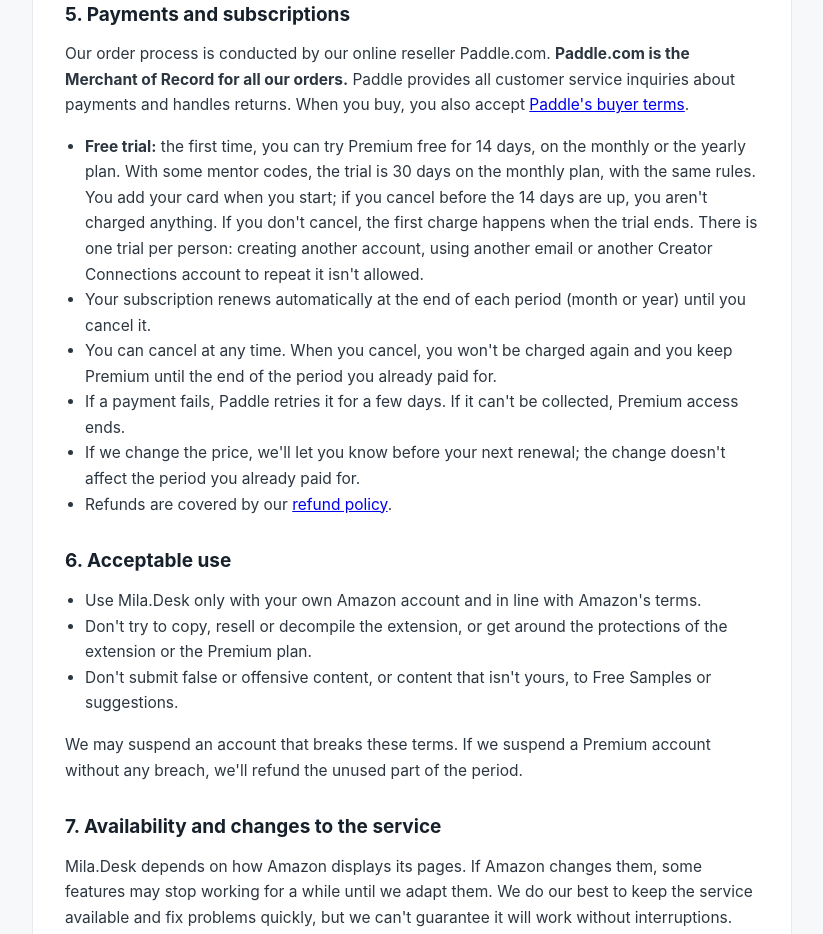
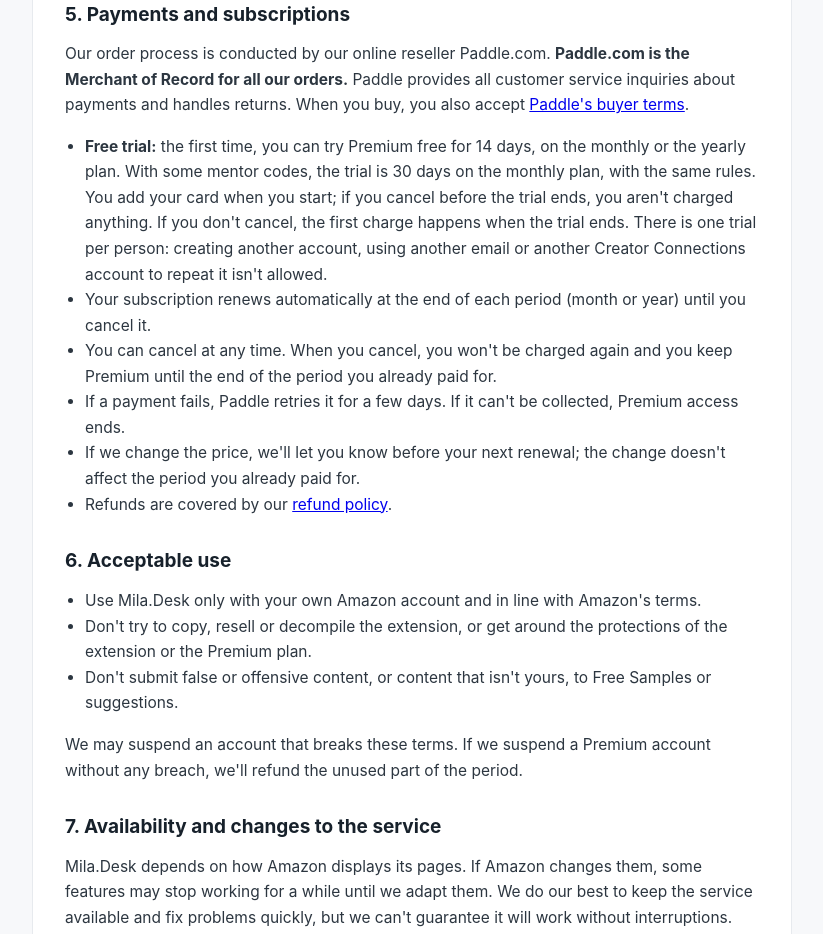
Before and after one commit to milanesproductions-lgtm/mila-desk-pages, a plain HTML site: page en/terminos.html in a window 1280 px wide. Shown: the part 1297-2231 px from the top of the page, without its empty margins (228-1051 px from the left). Drawn offline with Linux system fonts and the light colour scheme.

Commit message:
Términos: cancelar antes de que termine la prueba

```diff
--- a/en/terminos.html
+++ b/en/terminos.html
@@ -59,7 +59,7 @@
   <h2>5. Payments and subscriptions</h2>
   <p>Our order process is conducted by our online reseller Paddle.com. <strong>Paddle.com is the Merchant of Record for all our orders.</strong> Paddle provides all customer service inquiries about payments and handles returns. When you buy, you also accept <a href="https://www.paddle.com/legal/checkout-buyer-terms">Paddle's buyer terms</a>.</p>
   <ul>
-    <li><strong>Free trial:</strong> the first time, you can try Premium free for 14 days, on the monthly or the yearly plan. With some mentor codes, the trial is 30 days on the monthly plan, with the same rules. You add your card when you start; if you cancel before the 14 days are up, you aren't charged anything. If you don't cancel, the first charge happens when the trial ends. There is one trial per person: creating another account, using another email or another Creator Connections account to repeat it isn't allowed.</li>
+    <li><strong>Free trial:</strong> the first time, you can try Premium free for 14 days, on the monthly or the yearly plan. With some mentor codes, the trial is 30 days on the monthly plan, with the same rules. You add your card when you start; if you cancel before the trial ends, you aren't charged anything. If you don't cancel, the first charge happens when the trial ends. There is one trial per person: creating another account, using another email or another Creator Connections account to repeat it isn't allowed.</li>
     <li>Your subscription renews automatically at the end of each period (month or year) until you cancel it.</li>
     <li>You can cancel at any time. When you cancel, you won't be charged again and you keep Premium until the end of the period you already paid for.</li>
     <li>If a payment fails, Paddle retries it for a few days. If it can't be collected, Premium access ends.</li>
```
